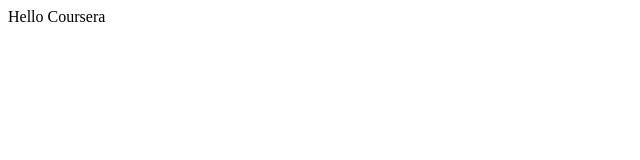
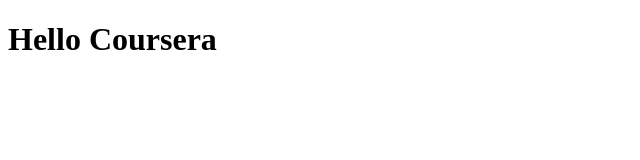
Before and after one commit to phegde92/coursera-Angular, a plain HTML site: page index.html in a window 1280 px wide. Shown: the whole page, without its empty margins (0-640 px from the left). Drawn offline with Linux system fonts and the light colour scheme.

Commit message:
Small change to index.html

```diff
--- a/index.html
+++ b/index.html
@@ -5,6 +5,6 @@
     <title>Hello Coursera</title>
   </head>
   <body>
-    Hello Coursera
+    <h1> Hello Coursera </h1>
   </body>
 </html>
```
